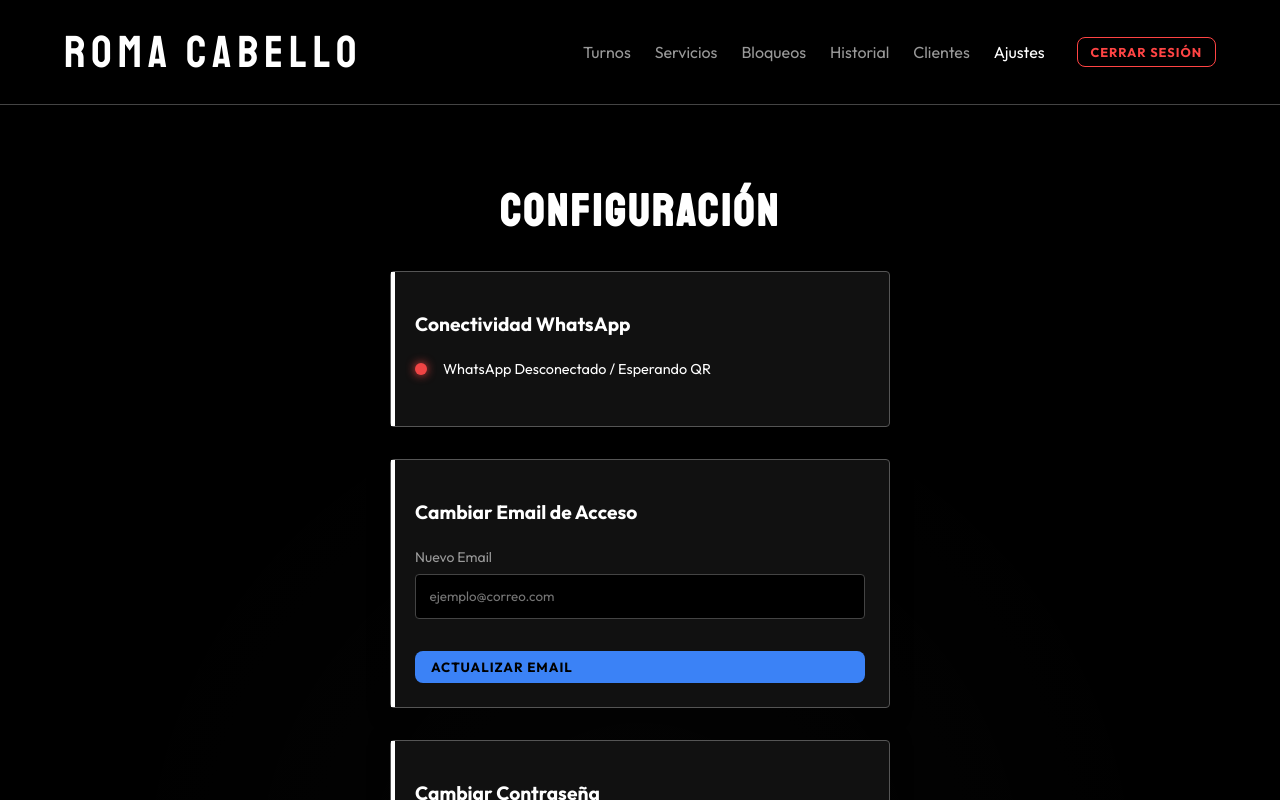
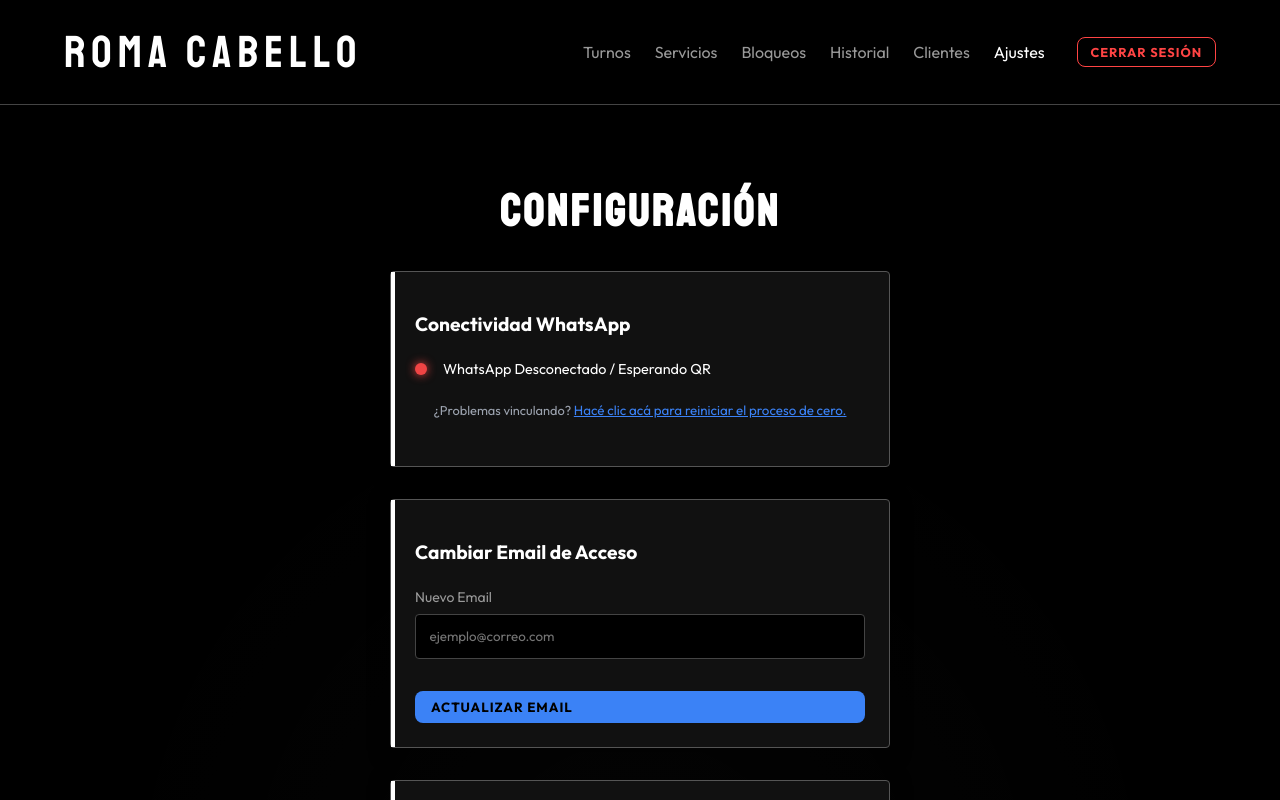
Before and after one commit to sanwortley/GestionPeluqueriav2.0, a React (Vite) app in the folder frontend/: page /admin/settings in a window 1280 px wide. Shown: the top 800 px of the page. Built offline with nearby package versions, Linux system fonts and the light colour scheme; no server answers; sample sign-in values are in the browser's storage.

Commit message:
🚀 Feature: Added 'Reiniciar Proceso' link for troubleshooting WhatsApp linkage issues

```diff
--- a/frontend/src/pages/AdminSettings.jsx
+++ b/frontend/src/pages/AdminSettings.jsx
@@ -146,6 +146,17 @@ export default function AdminSettings() {
                     </div>
                 )}
 
+                {!waStatus?.isReady && (
+                    <p style={{ fontSize: '0.8rem', color: '#9CA3AF', textAlign: 'center', marginBottom: '1.5rem' }}>
+                        ¿Problemas vinculando? <button
+                            onClick={handleWhatsAppLogout}
+                            style={{ background: 'none', border: 'none', color: '#3B82F6', cursor: 'pointer', textDecoration: 'underline', padding: 0 }}
+                        >
+                            Hacé clic acá para reiniciar el proceso de cero.
+                        </button>
+                    </p>
+                )}
+
                 {waStatus?.isReady && (
                     <>
                         <p className="text-muted" style={{ fontSize: '0.85rem', marginBottom: '1.5rem' }}>
```
